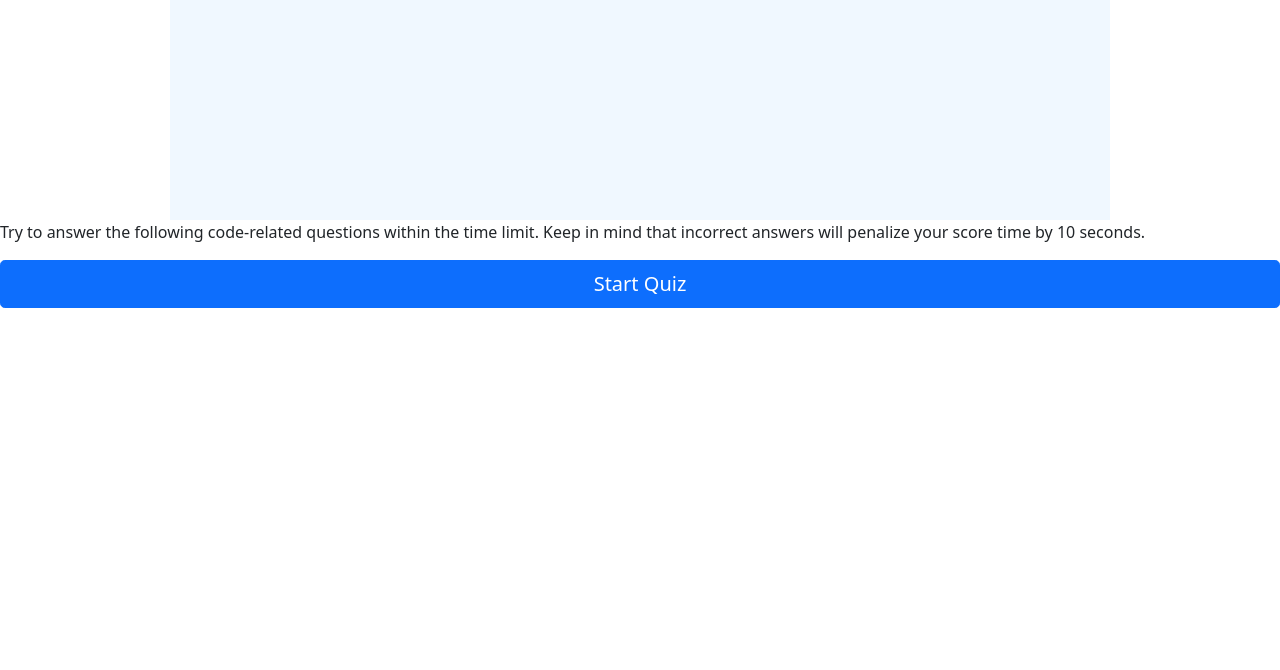
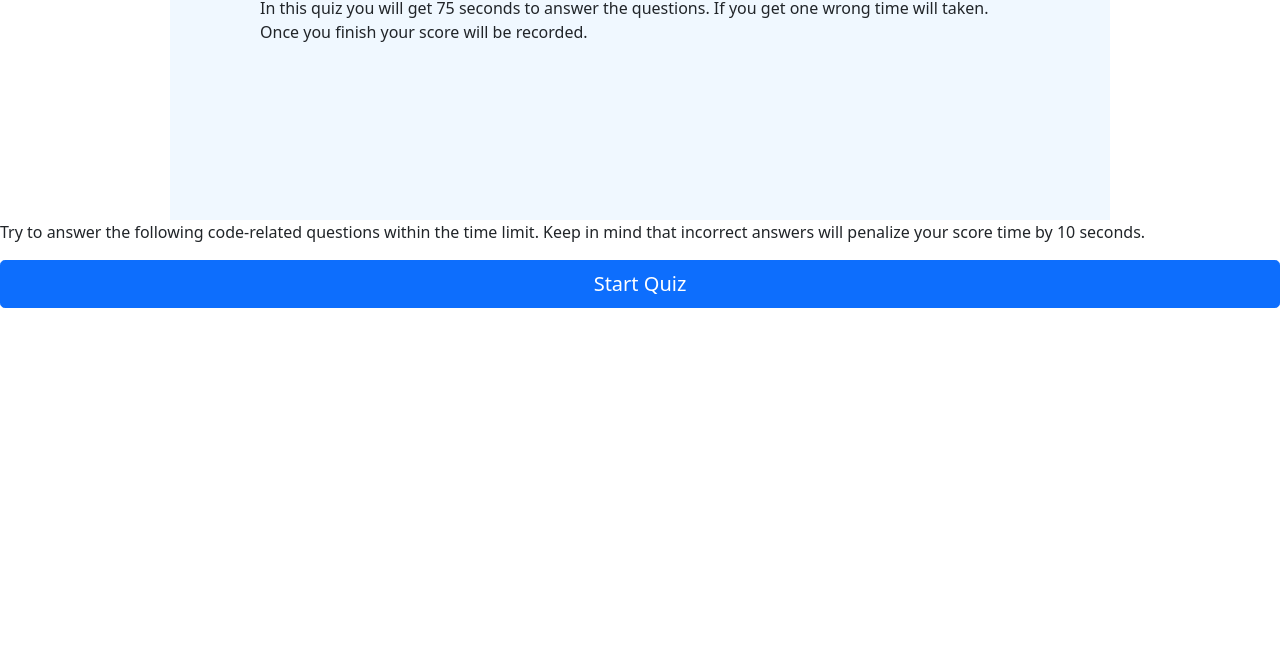
Before and after one commit to DRockmore89/my_code_quiz, a plain HTML site: page index.html in a window 1280 px wide. Shown: the part 130-800 px from the top of the page. Drawn offline with nearby package versions, Linux system fonts and the light colour scheme.

Commit message:
added instructions

```diff
--- a/index.html
+++ b/index.html
@@ -12,6 +12,9 @@
 <body>
   <div class="container">
   <h2 class="code-title">Code-Quiz</h2>
+  <p>In this quiz you will get 75 seconds to answer the questions. If you get one wrong time will
+    taken. Once you finish your score will be recorded.
+  </p>
 </div>
   <div class="col-lg-4"></div>
 
```
